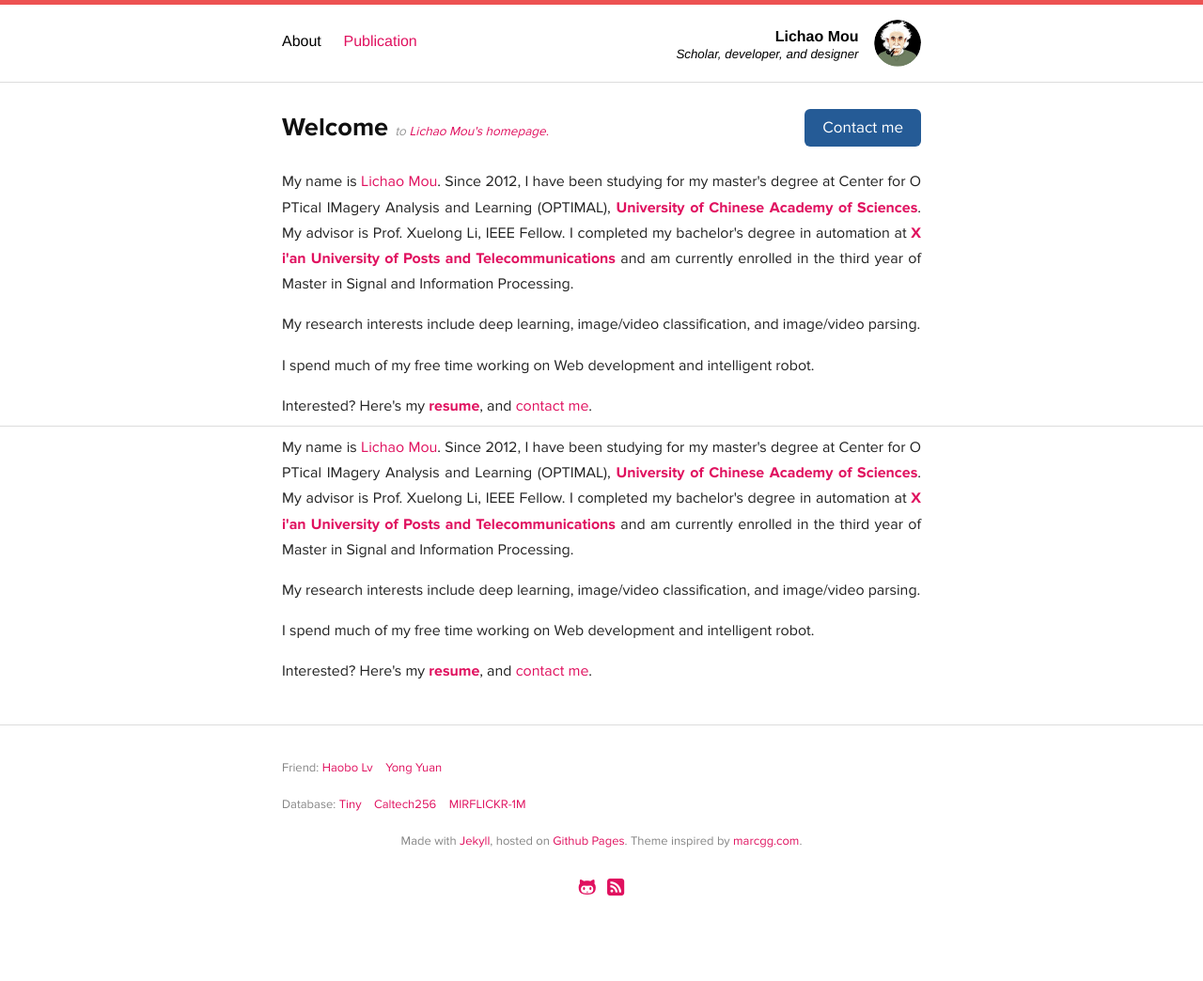
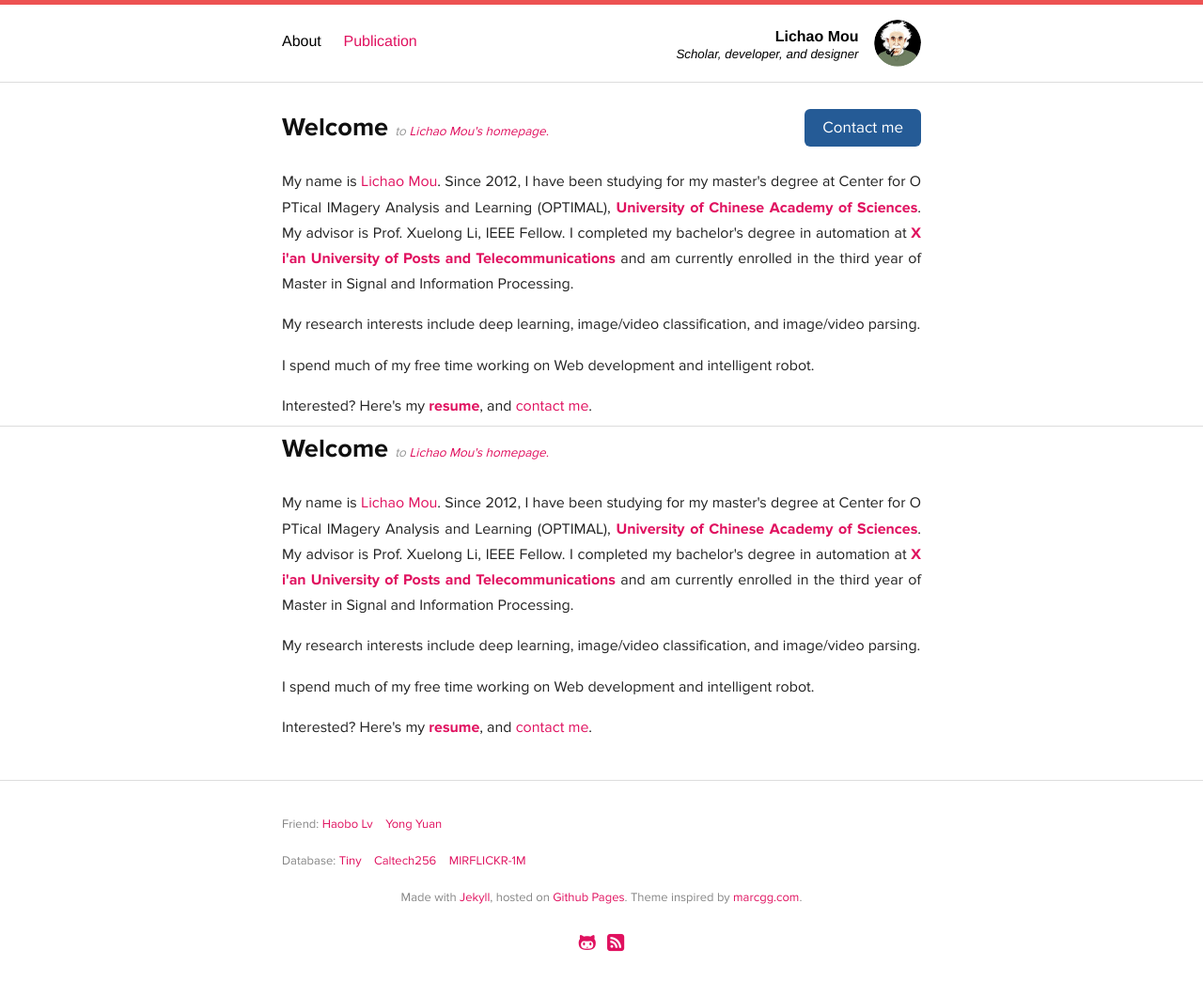
Before and after one commit to Raphael-Mou/raphael-mou.github.com, a Jekyll site: the page built from index.html, in a window 1280 px wide. Shown: the whole page at 94% size. Built offline with Jekyll 4.4.1, drawn with Linux system fonts in a browser that asks for light colours; Markdown is read by kramdown in place of the engine named in the settings; before the commit the page ends 985 px from its top, so only the background shows below that.

Commit message:
Update index.html

```diff
--- a/index.html
+++ b/index.html
@@ -49,7 +49,12 @@ description: My name is Lichao Mou. Since 2012, I have been studying for my mast
 
 <section class="about-me inner" itemscope itemtype="http://data-vocabulary.org/Person">
   <div class="pull-right speak-french"></div>
-
+  <h1>
+    <span class="hello">
+      Welcome
+      <small><em>to <a href="http://raphael-mou.github.io/" rel="alternate" hreflang="cn">Lichao Mou's homepage.</a></em></small>
+    </span>
+  </h1>
   <p>
     My name is <a href="/"><span itemprop="name">Lichao Mou</span></a>. Since 2012, I have been studying for my master's degree at Center for OPTical IMagery Analysis and Learning (OPTIMAL), <a href="http://english.ucas.ac.cn/Pages/default.aspx"><strong>University of Chinese Academy of Sciences</strong></a>. My advisor is Prof. Xuelong Li, IEEE Fellow. I completed my bachelor's degree in automation at <a href="http://www.xiyou.edu.cn/english.htm"><strong>Xi'an University of Posts and Telecommunications</strong></a> and am currently enrolled in the third year of Master in Signal and Information Processing. <!--<strong itemprop="role">interim CTO</strong>.--><!--  in <span itemprop="location">Paris</span>. -->
   </p>
```
